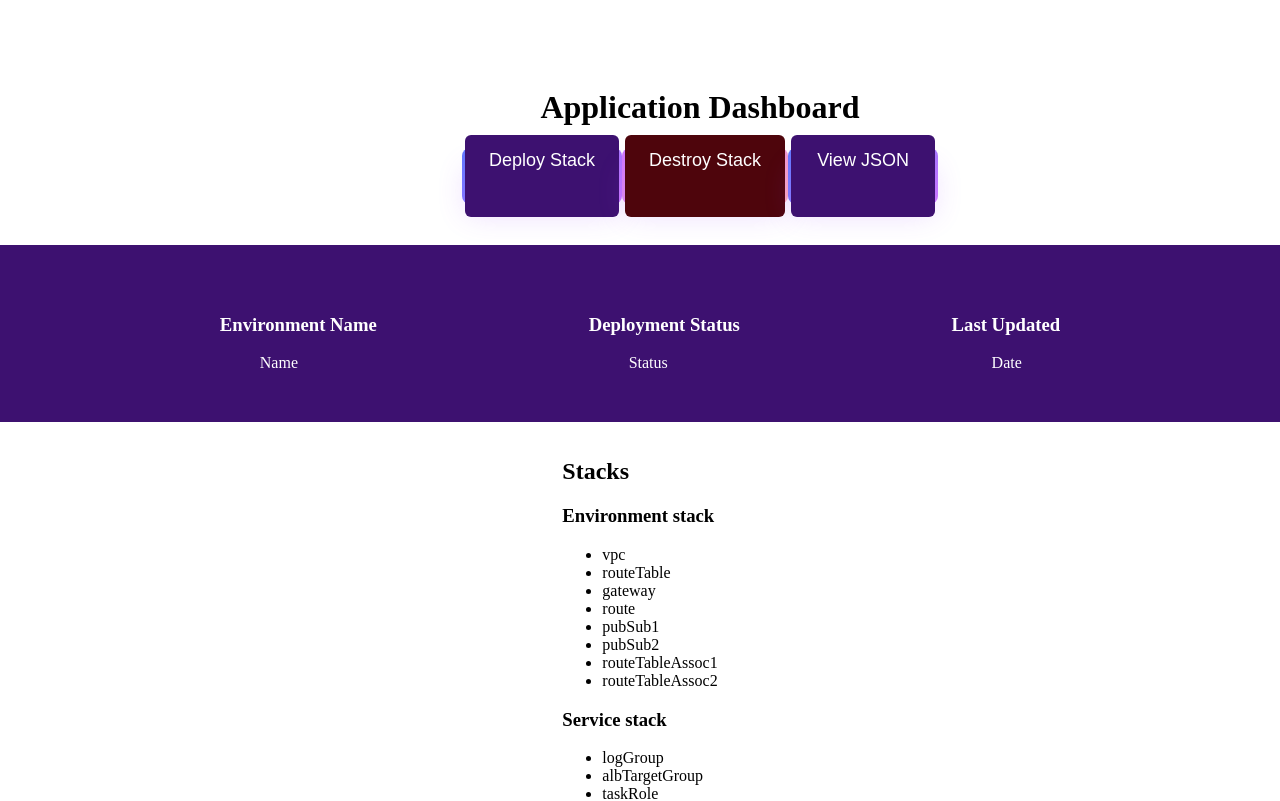
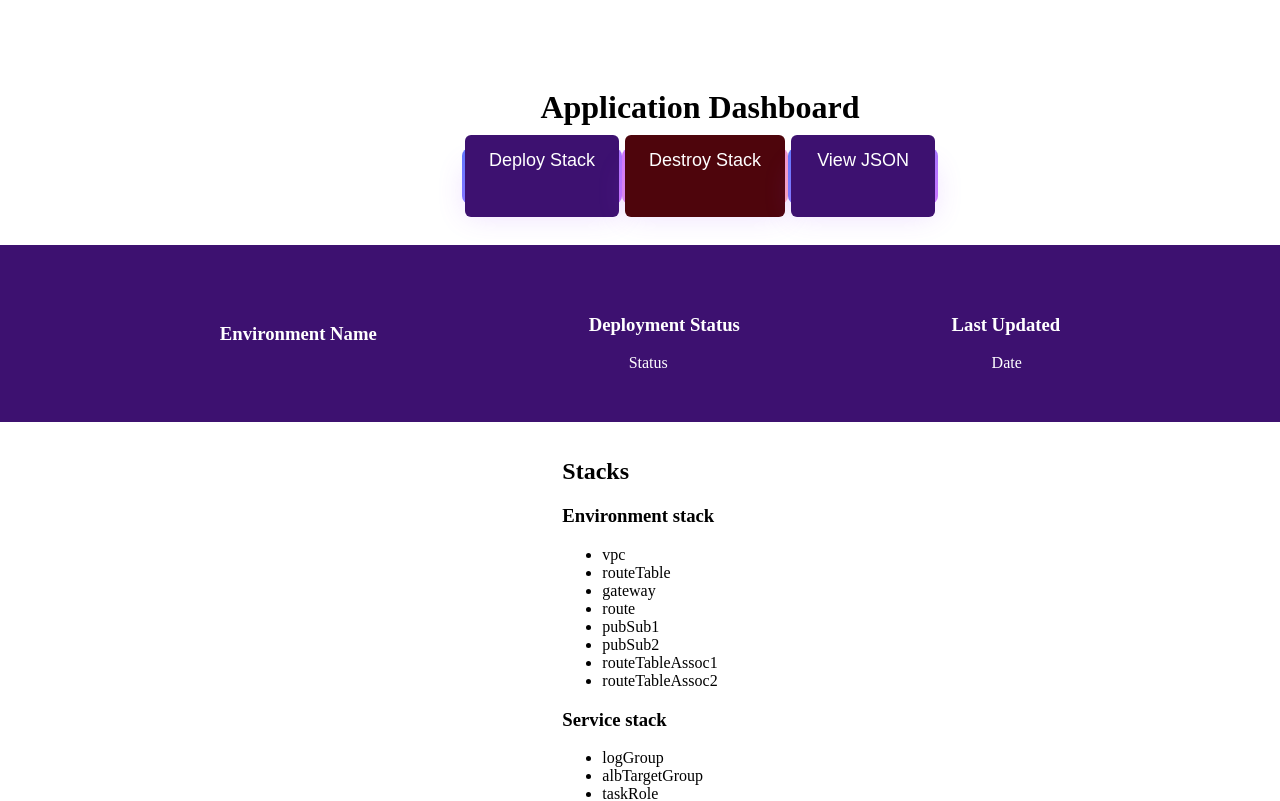
Before and after one commit to try-cascade/cascade-gui, a Next.js app: page / in a window 1280 px wide. Shown: the top 801 px of the page. Built offline with nearby package versions, Linux system fonts and the light colour scheme; no server answers.

Commit message:
added env name for the status bar
Co-authored-by: Anne Tiotuico <amtiotuico@gmail.com>
Co-authored-by: Natalie Thompson <Natalie.A.Thompson@outlook.com>
Co-authored-by: Rona Hsu <ronahsu@gmail.com>

```diff
--- a/components/DashboardEnv.js
+++ b/components/DashboardEnv.js
@@ -1,12 +1,12 @@
 import styles from '../styles/Dashboard.module.css'
 
-const DashboardEnv = ({ state }) => {
+const DashboardEnv = ({ state, envName }) => {
   return (
     <div className={styles.envDetails}>
       <dl className={styles.envContainer}>
         <div>
           <dt><h3>Environment Name</h3></dt>
-          <dd>Name</dd>
+          <dd>{envName}</dd>
         </div>
         <div>
           <dt><h3>Deployment Status</h3></dt>
--- a/pages/index.js
+++ b/pages/index.js
@@ -20,6 +20,7 @@ export default function Home() {
   const [viewJsonModal, setViewJsonModal] = useState(false) // for view json button
   const [viewAddContainerModal, setViewAddContainerModal] = useState(false) // for add container button
   const [state, dispatch] = useReducer(reducer, initialState);
+  const [envName, setEnvName] = useState('')
 
   const handleDeploy = () => {
     streamTfData('msg', 'Creation', true, dispatch);
@@ -64,6 +65,18 @@ export default function Home() {
     checkVpcStatus()
   }, [])
 
+  // set envName
+  useEffect(() => {
+    const getEnvName = async () => {
+      const response = await fetch('http://localhost:3005/aws/services');
+      const { envName } = await response.json()
+
+      setEnvName(envName)
+    }
+
+    getEnvName()
+  }, [])
+
   const handleViewJSON = () => {
     setViewJsonModal(!viewJsonModal)
   }
@@ -79,7 +92,7 @@ export default function Home() {
       {viewAddContainerModal ? <AddContainerModal onClick={handleViewAddContainer}/> : null }
       <main className={styles.main}>
         <DashboardHeader onViewJSON={handleViewJSON} handleDeploy={handleDeploy} handleDestroy={handleDestroy} deployed={state.deployed}/>
-        <DashboardEnv state={state}/>
+        <DashboardEnv state={state} envName={envName} />
         <DashboardContainers viewAddContainerModal={viewAddContainerModal} onClick={handleViewAddContainer}/>
       </main>
     </>
```
